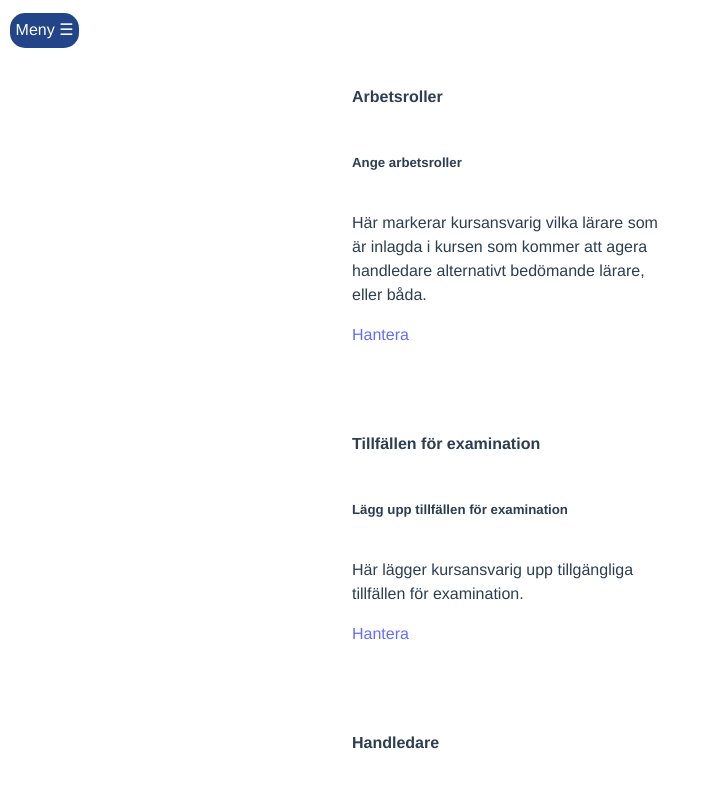
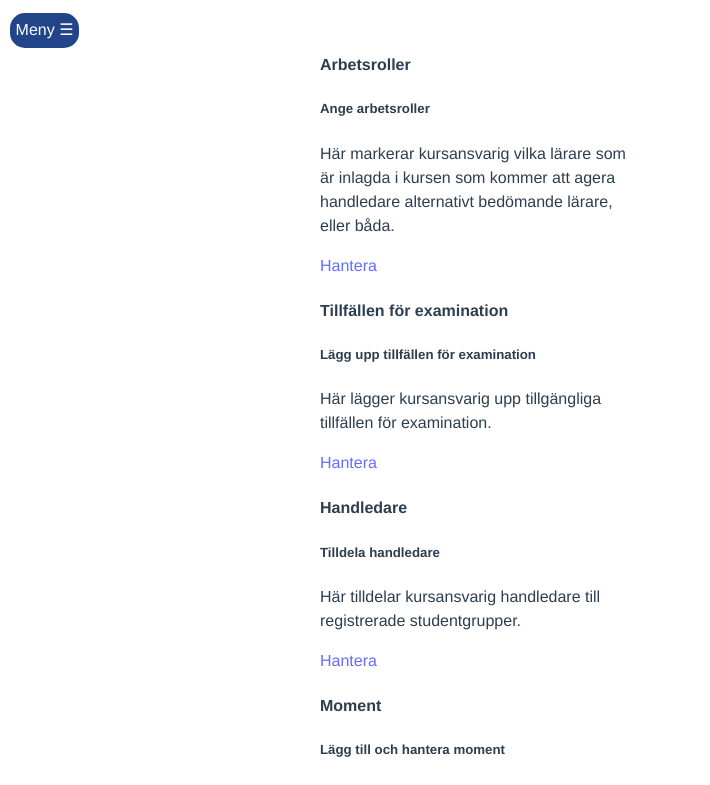
Before and after one commit to Francisco-fco/poc-pinia, a Vue app: page /my-page in a window 1280 px wide. Shown: the top 785 px of the page, without its empty margins (0-710 px from the left). Built offline with nearby package versions, Linux system fonts and the light colour scheme; what @fortawesome/pro-light-svg-icons, @fortawesome/pro-solid-svg-icons would draw is missing.

Commit message:
clean up option card

```diff
--- a/src/components/OptionCard.vue
+++ b/src/components/OptionCard.vue
@@ -1,10 +1,10 @@
 <template>
-    <div class="col-md-4 col-6">
-      <div class="card border border border-top-0" style="max-width: 20rem;">
-        <div class="card-header"><h4>{{header}}</h4></div>
-        <div class="card-body">
-          <h5 class="card-title">{{ title }}</h5>
-          <p class="card-text">{{text}}</p>
+    <div>
+      <div style="max-width: 20rem;">
+        <div><h4>{{header}}</h4></div>
+        <div>
+          <h5>{{ title }}</h5>
+          <p>{{text}}</p>
           <router-link :to="route" class="btn btn-primary">{{btn}}</router-link>
         </div>
       </div>
@@ -32,16 +32,9 @@
 </script>
 
 <style>
-  .card {
-    height: 100%;
-
-  }
   .card-body {
-    display:flex;
     height: 100%;
     flex-direction: column;
   }
-  .card-text {
-    flex-grow: 1;
-  }
+
 </style>
```
